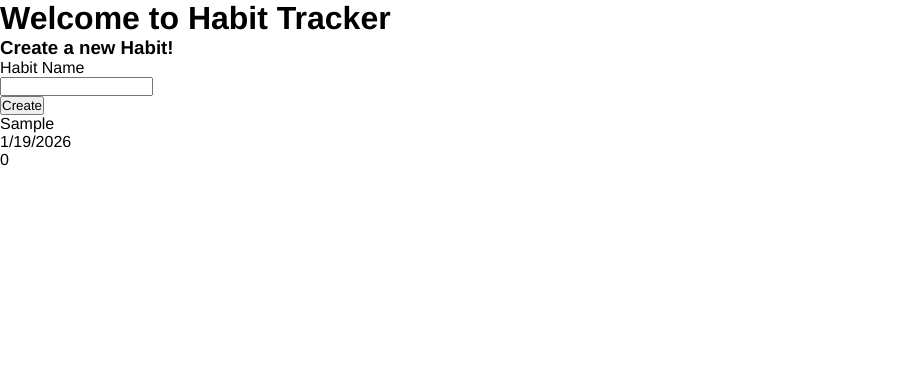
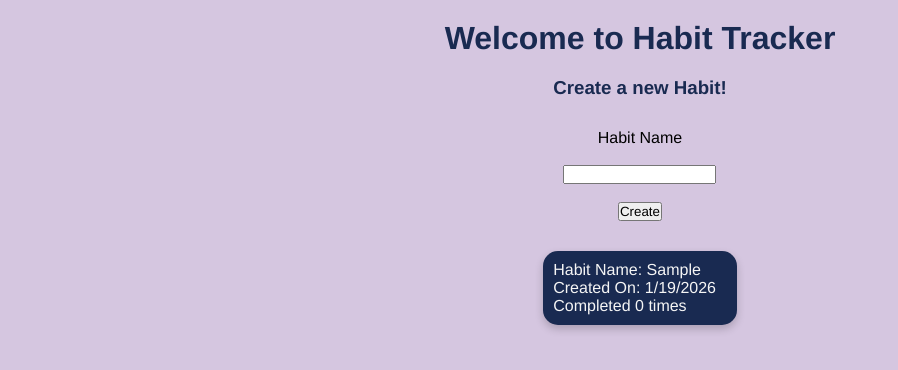
Before and after one commit to Pr1mor/Habit-Tracker, a React (Vite) app: page / in a window 1280 px wide. Both pictures are taken after typing "Sample" into the empty fields and a click on the input "Create". Shown: the top 370 px of the page, without its empty margins (0-898 px from the left). Built offline with nearby package versions, Linux system fonts and the light colour scheme.

Commit message:
Added some CSS to make the layout pretty

```diff
--- a/src/App.css
+++ b/src/App.css
@@ -0,0 +1,33 @@
+h1,
+h3 {
+	text-align: center;
+	margin: 20px;
+	color: #192a51;
+}
+
+.habitForm {
+	max-width: fit-content;
+	margin: 0 auto;
+}
+
+ul {
+	list-style-type: none;
+	padding: 0;
+}
+
+li {
+	background-color: #192a51;
+	padding: 10px;
+	border-radius: 15px;
+	box-shadow: 0 4px 8px 0 rgba(0, 0, 0, 0.2);
+	gap: 10px;
+	margin: 10px;
+	color: whitesmoke;
+}
+
+#inputForm {
+	display: flex;
+	flex-direction: column;
+	align-items: center;
+	margin: 30px;
+}
--- a/src/App.jsx
+++ b/src/App.jsx
@@ -12,9 +12,9 @@ export default function App() {
 	const habitItems = habits.map((habit) => {
 		return (
 			<li key={habit.id}>
-				<div>{habit.name}</div>
-				<div>{habit.createdAt.toLocaleDateString()}</div>
-				<div>{habit.completedDates.length}</div>
+				<div>Habit Name: {habit.name}</div>
+				<div>Created On: {habit.createdAt.toLocaleDateString()}</div>
+				<div>Completed {habit.completedDates.length} times</div>
 			</li>
 		);
 	});
@@ -25,7 +25,7 @@ export default function App() {
 			<div className="habitForm">
 				<h3>Create a new Habit!</h3>
 				<CreateForm onAddHabit={handleAddHabit} />
-				<ol>{habitItems}</ol>
+				<ul>{habitItems}</ul>
 			</div>
 		</>
 	);
@@ -51,7 +51,7 @@ function CreateForm({ onAddHabit }) {
 	}
 
 	return (
-		<form onSubmit={handleSubmit}>
+		<form id="inputForm" onSubmit={handleSubmit}>
 			<label htmlFor="createHabitName">Habit Name</label>
 			<br />
 			<input
--- a/src/index.css
+++ b/src/index.css
@@ -4,3 +4,15 @@
 	box-sizing: border-box;
 	font-family: Helvetica, sans-serif;
 }
+
+body {
+	background-color: #d5c6e0;
+	font-family:
+		system-ui,
+		-apple-system,
+		Segoe UI,
+		Roboto,
+		Helvetica,
+		Arial,
+		sans-serif;
+}
```
Also changed, not shown: 1 other file (tests, documents, lock files or other folders).
